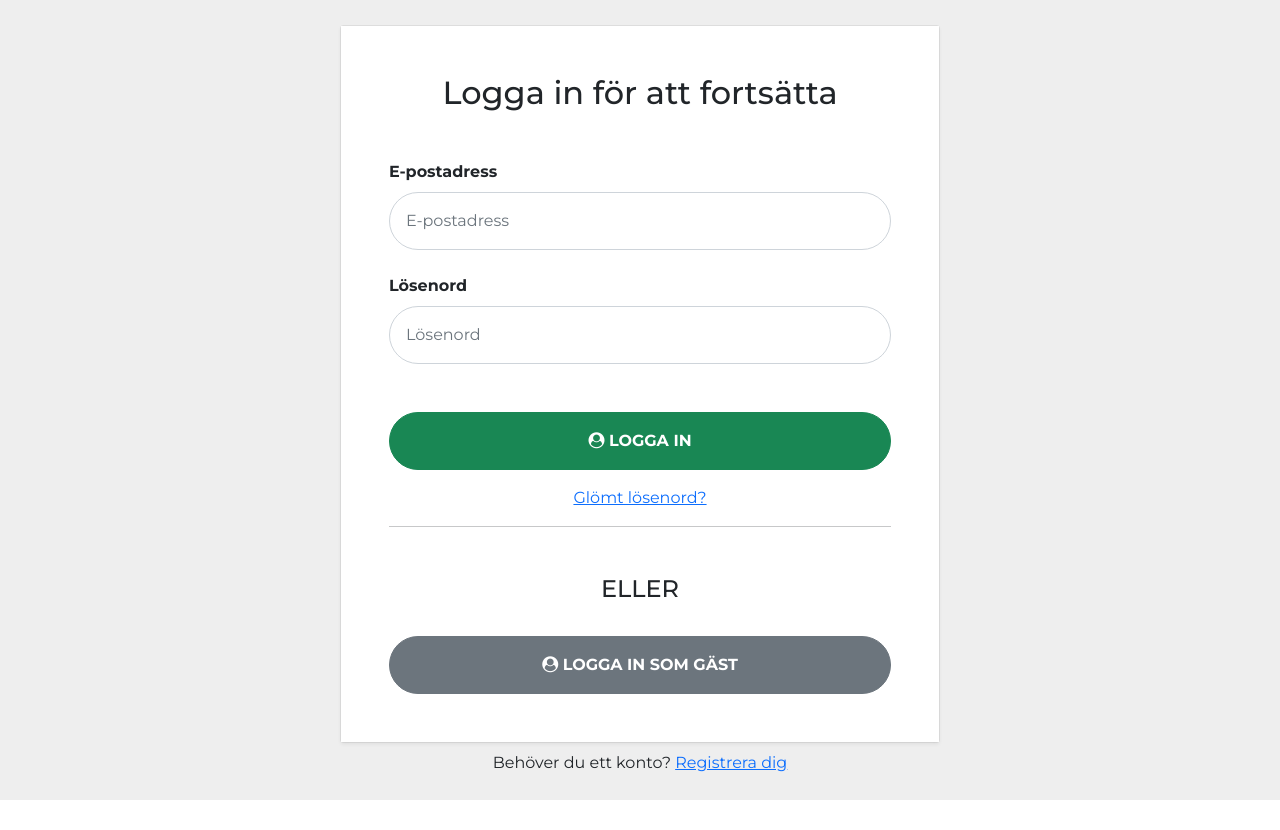
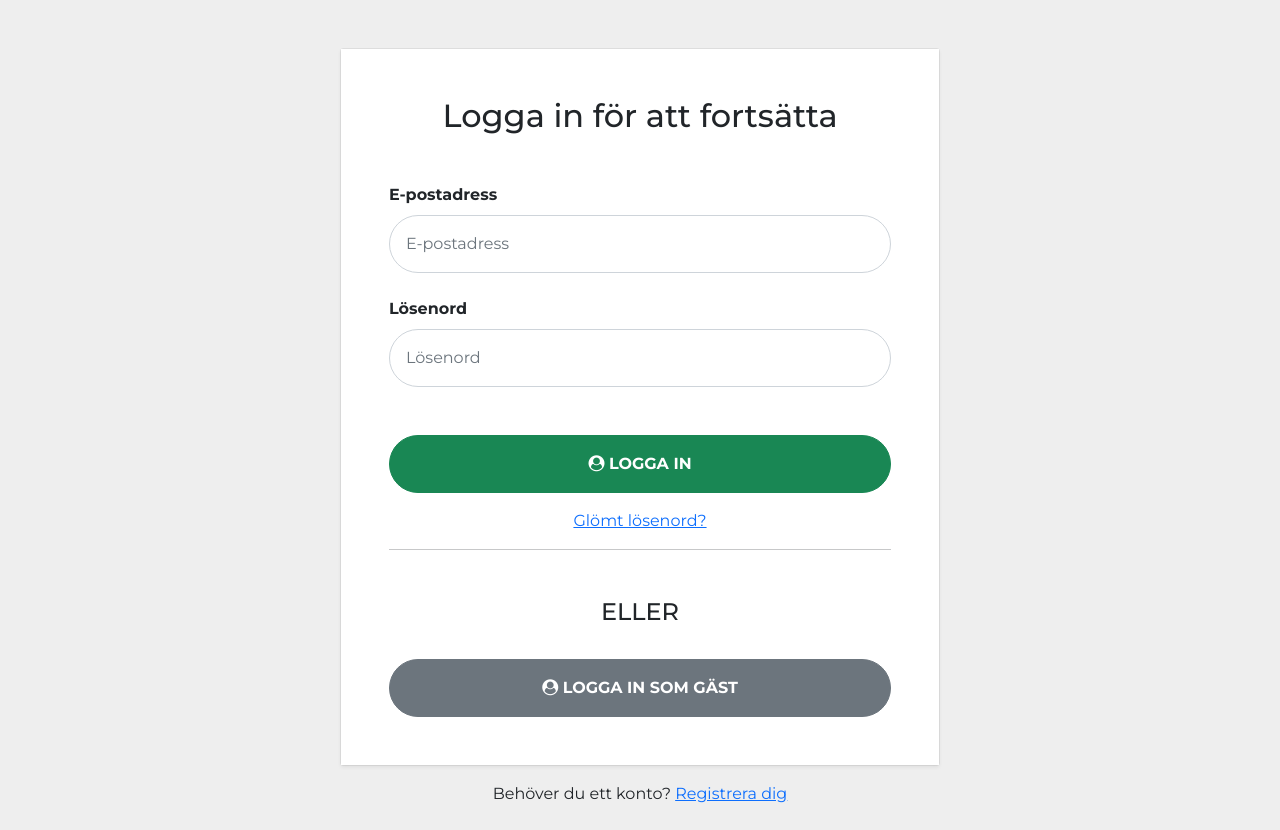
Before and after one commit to helsingborg-stad/emely-frontend, a React (Create React App) app: page /login in a window 1280 px wide. Before the commit the page ends 800 px from the top, so only its background shows below. Built offline with nearby package versions, Linux system fonts and the light colour scheme; no server answers.

Commit message:
fix: cosmetic changes

```diff
--- a/src/components/Login.js
+++ b/src/components/Login.js
@@ -28,7 +28,7 @@ export default function Login() {
 
   return (
     <>
-      <Card >
+      <Card className="mt-5">
         <Card.Body className="shadow-sm p-5" id="login-card">
           <h2 className="text-center mb-4" id="login-header">Logga in för att fortsätta</h2>
           {error && <Alert variant="danger">{error}</Alert>}
@@ -55,7 +55,7 @@ export default function Login() {
             </div>
             </Card.Body>
             </Card>
-      <div className="w-100 text-center mt-2">
+      <div className="w-100 text-center mt-3 mb-4">
         Behöver du ett konto? <Link to="/signup">Registrera dig</Link>
       </div>
     </>
--- a/src/components/Signup.js
+++ b/src/components/Signup.js
@@ -33,7 +33,7 @@ export default function Signup() {
 
   return (
     <>
-      <Card>
+      <Card className="mt-5">
         <Card.Body className="p-5 shadow-sm">
           <h2 className="text-center mb-5">Registrera dig för att börja prata med Emely.</h2>
           {error && <Alert variant="danger">{error}</Alert>}
```
